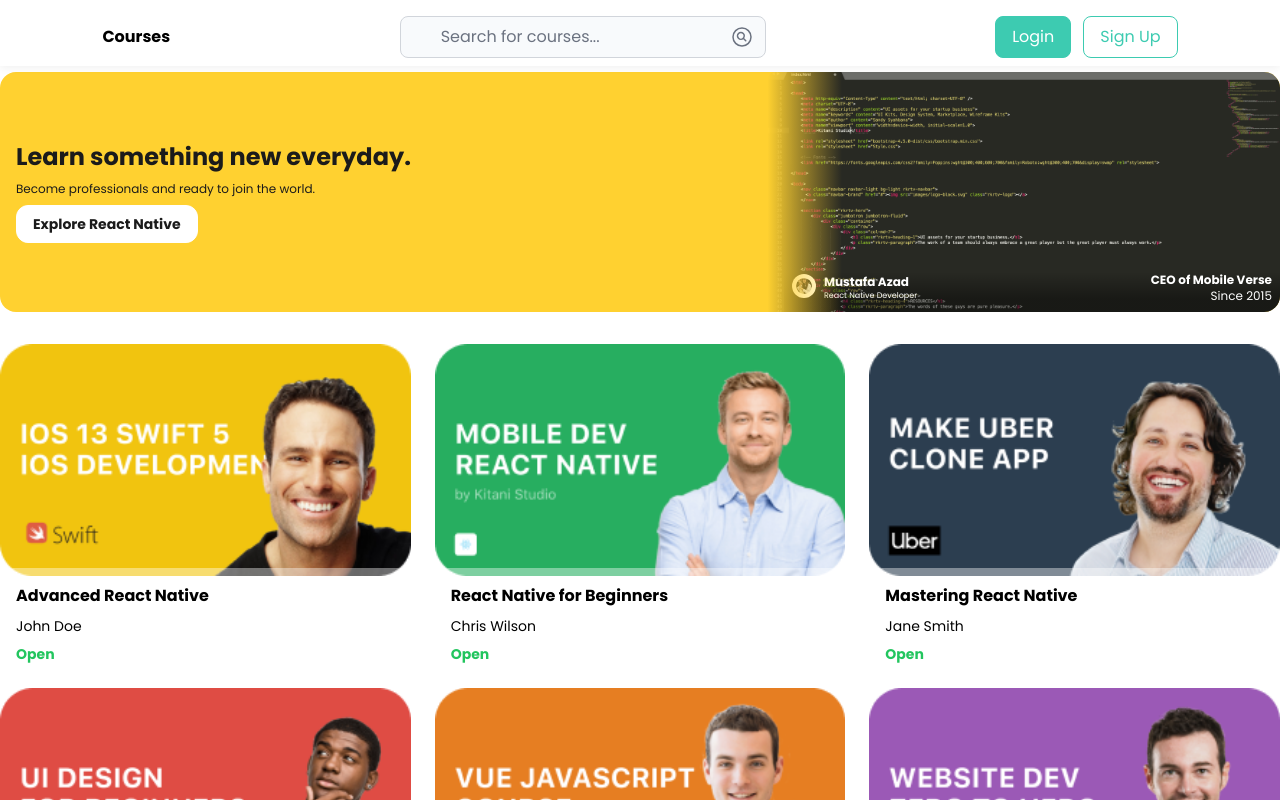
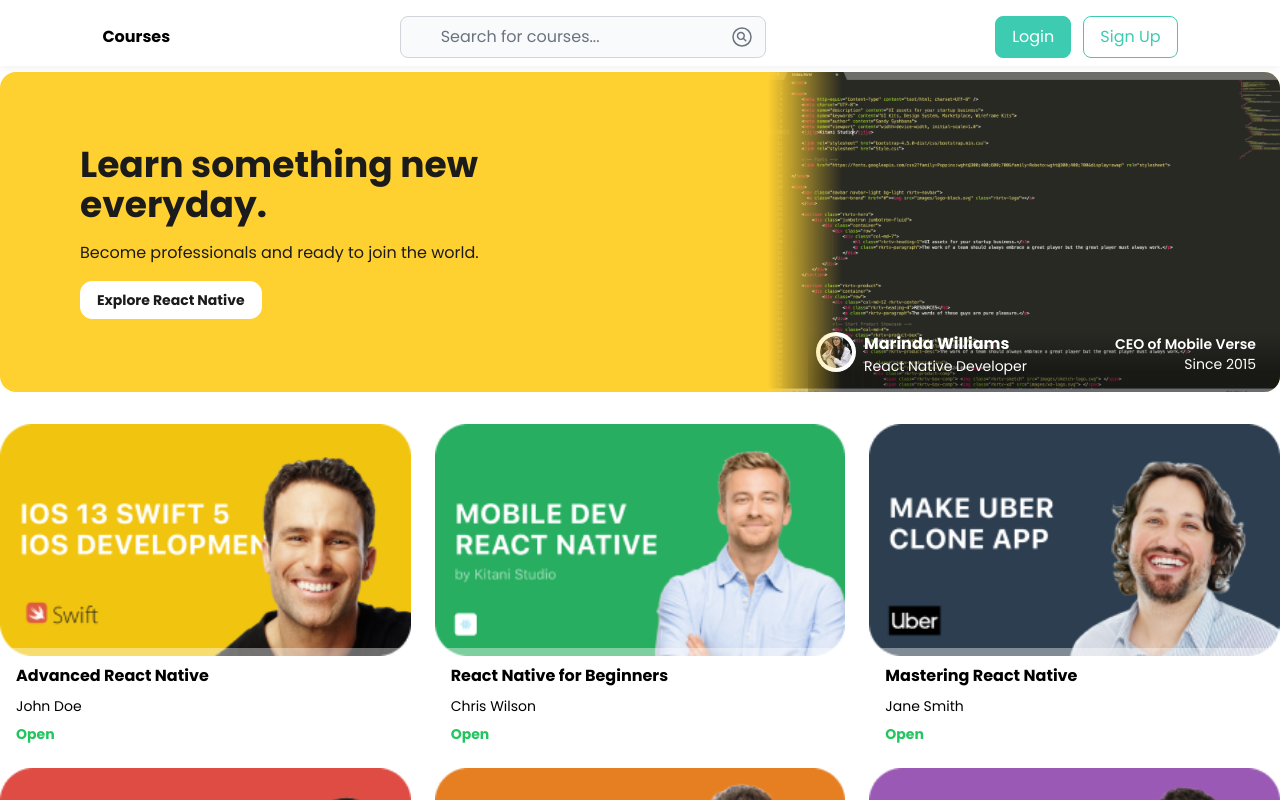
Before and after one commit to mustafaazad03/Frontend-Assignment-Alemeno, a React (Vite) app: page / in a window 1280 px wide. Shown: the top 800 px of the page. Built offline with nearby package versions, Linux system fonts and the light colour scheme.

Commit message:
feat: Add prerequisites section to MainSection component in CourseDetail page

```diff
--- a/src/components/CourseDetail/MainSection.jsx
+++ b/src/components/CourseDetail/MainSection.jsx
@@ -3,7 +3,7 @@
 import { ChevronDownIcon } from "@heroicons/react/24/outline";
 import { useState } from "react";
 
-const MainSection = ({ name, instructor, description }) => {
+const MainSection = ({ name, instructor, description, prerequisites }) => {
 	const [browseMore, setBrowseMore] = useState(false);
 	return (
 		<div className="flex flex-col gap-7 w-full md:w-3/5">
@@ -31,6 +31,14 @@
 					</button>
 				)}
 			</div>
+			<div className="flex flex-col gap-4">
+				<h3 className="font-bold text-sm md:text-base">Prerequisites</h3>
+				<ul className="list-disc list-inside text-dark text-sm md:text-base capitalize">
+					{prerequisites.map((prerequisite, index) => (
+						<li key={index}>{prerequisite}</li>
+					))}
+				</ul>
+			</div>
 		</div>
 	);
 };
@@ -41,4 +49,5 @@
 	name: PropTypes.string.isRequired,
 	instructor: PropTypes.string.isRequired,
 	description: PropTypes.string.isRequired,
+	prerequisites: PropTypes.array.isRequired,
 };
--- a/src/components/Hero.jsx
+++ b/src/components/Hero.jsx
@@ -1,11 +1,11 @@
 const Hero = () => {
 	return (
-		<div className="h-[30vh] rounded-2xl w-full bg-orangeBg flex items-center relative mt-10">
-			<div className="flex flex-col items-start md:w-1/2 w-3/5 pl-4 text-dark h-full justify-center gap-2 z-[2]">
-				<h1 className="font-bold break-words flex-wrap flex text-2xl">
+		<div className="h-[30vh] lg:h-[40vh] rounded-2xl w-full bg-orangeBg flex items-center relative mt-10">
+			<div className="flex flex-col items-start md:w-1/2 w-3/5 pl-4 md:pl-8 lg:pl-20 text-dark h-full justify-center gap-2 lg:gap-4 z-[2]">
+				<h1 className="font-bold break-words flex-wrap flex text-2xl lg:text-4xl">
 					Learn something new everyday.
 				</h1>
-				<p className="text-xs">
+				<p className="text-xs lg:text-base">
 					Become professionals and ready to join the world.
 				</p>
 				<button className="p-2 px-4 font-bold inline-flex items-center align-middle bg-white rounded-xl text-sm hover:bg-transparent border-white border hover:text-white">
@@ -14,21 +14,23 @@
 			</div>
 			<div className="h-full w-1/5 hero__gradient absolute left-1/2 z-[1]"></div>
 			<div className="w-2/5 h-full bg-[url('/HeaderImage.png')] bg-cover absolute right-0 rounded-r-[16px] overflow-hidden">
-				<div className="absolute bottom-0 hero__bg--gradient flex justify-between items-center left-4 w-full pl-2 pb-2">
+				<div className="absolute bottom-0 hero__bg--gradient flex justify-between items-center left-4 md:left-10 w-full pl-2 pb-2 md:pb-4">
 					<div className="w-full flex space-x-2">
 						<img
 							src="/personImg.png"
 							alt="person"
-							className="w-6 h-6 rounded-full bg-white p-1"
+							className="w-6 h-6 md:w-10 md:h-10 rounded-full bg-white p-1"
 						/>
 						<div className="flex flex-col justify-start text-white">
-							<p className="font-bold text-xs">Mustafa Azad</p>
-							<h3 className="text-[8px]">React Native Developer</h3>
+							<p className="font-bold text-xs md:text-base">Marinda Williams</p>
+							<h3 className="text-[8px] md:text-sm">React Native Developer</h3>
 						</div>
 					</div>
-					<div className="sm:flex flex-col text-right hidden w-3/5 font-bold text-white relative right-6">
-						<p className="text-xs">CEO of Mobile Verse</p>
-						<h3 className="text-xs font-normal">Since 2015</h3>
+					<div className="sm:flex flex-col text-right hidden w-3/5 font-bold text-white relative right-6 md:right-16">
+						<p className="font-semibold text-xs md:text-sm">
+							CEO of Mobile Verse
+						</p>
+						<h3 className="text-xs font-normal md:text-sm">Since 2015</h3>
 					</div>
 				</div>
 			</div>
--- a/src/components/Pagination.jsx
+++ b/src/components/Pagination.jsx
@@ -29,7 +29,7 @@
 				{currentPage > 1 && (
 					<div
 						onClick={() => handlePageChange(currentPage - 1)}
-						className="inline-flex items-center border-t-2 border-transparent pr-1 pt-4 text-sm font-medium text-gray-500 hover:border-gray-300 hover:text-gray-700 cursor-pointer"
+						className="inline-flex items-center border-t-2 border-transparent pr-1 pt-4 text-sm font-medium text-gray-500 hover:border-gray-300 hover:text-dark cursor-pointer"
 					>
 						<ArrowLongLeftIcon
 							className="mr-3 h-5 w-5 text-gray-400"
@@ -47,7 +47,7 @@
 						className={`inline-flex items-center border-t-2 px-4 pt-4 text-sm font-medium cursor-pointer ${
 							currentPage === index + 1
 								? "border-indigo-500 text-indigo-600"
-								: "border-transparent text-gray-500 hover:border-gray-300 hover:text-gray-700"
+								: "border-transparent text-gray-500 hover:border-gray-300 hover:text-dark"
 						}`}
 						aria-current={currentPage === index + 1 ? "page" : undefined}
 					>
@@ -59,7 +59,7 @@
 				{currentPage < totalPages && (
 					<div
 						onClick={() => handlePageChange(currentPage + 1)}
-						className="inline-flex items-center border-t-2 border-transparent pl-1 pt-4 text-sm font-medium text-gray-500 hover:border-gray-300 hover:text-gray-700 cursor-pointer"
+						className="inline-flex items-center border-t-2 border-transparent pl-1 pt-4 text-sm font-medium text-gray-500 hover:border-gray-300 hover:text-dark cursor-pointer"
 					>
 						Next
 						<ArrowLongRightIcon
```
